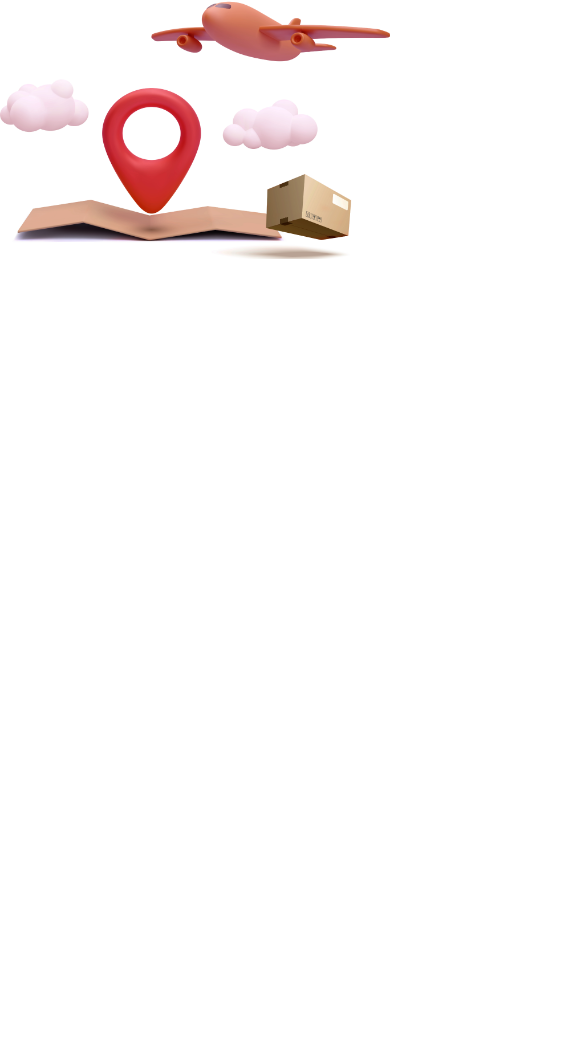
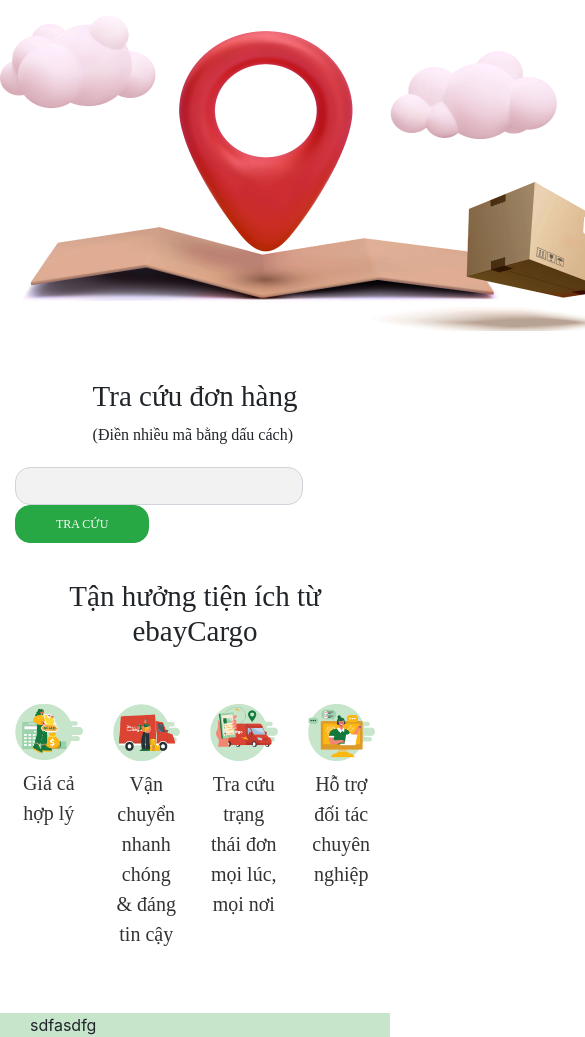
Before and after one commit to TiredQuan/EbayCargo, a plain HTML site: page index.html in a window 390 px wide. Shown: the part 257-1294 px from the top of the page, 585 px wide, since content can reach past the window. Before the commit the page ends 844 px from the top, so only its background shows below. Drawn offline with Linux system fonts and the light colour scheme; a web font is replaced by a local one.

Commit message:
make it moblie responsive

```diff
--- a/dist/css/styleCommon.css
+++ b/dist/css/styleCommon.css
@@ -76,7 +76,7 @@ h1 span::before{
     left: -5%;
     width: 334px;
     height: 98px;
-    background:url(../images/Vector1.png) no-repeat center center;
+    background:url(../dist/images/Vector1.png) no-repeat center center;
     background-size: 100% 100%;
     pointer-events: none;
 }
--- /dev/null
+++ b/dist/css/web.css
@@ -0,0 +1,61 @@
+@font-face {
+    font-family: beVNProMedium;
+    src: url("../Be_Vietnam_Pro/BeVietnamPro-Medium.ttf");
+}
+@font-face {
+    font-family: beVNPro;
+    src: url("../Be_Vietnam_Pro/BeVietnamPro-Light.ttf");
+}
+.bg-light{
+    background: none !important;
+}
+.navbar{
+    padding: 27px 0;
+}
+.navbar-light .navbar-nav
+.active>.nav-link,
+.navbar-light .navbar-nav .nav-link.active,
+.navbar-light .navbar-nav .nav-link.show,
+.navbar-light .navbar-nav .show>.nav-link{
+    color:#22AC4C
+}
+.mt-48{
+    margin-top: 48px;
+
+}
+.mt-20{
+    margin-top: 20px;
+
+}
+.textInfo{
+    font-family:beVNProMedium ;
+    font-size: 29px;
+}
+.text-detail{
+    font-size: 16px;
+    font-family:beVNPro ;
+    font-style: normal;
+    font-weight: 300;
+}
+.fixWid{
+    width: 80%;
+    float: left;
+    margin-right: 3%;
+    border-radius: 15px;
+    background: #F2F2F2;
+}
+.btn-success{
+    padding:9px 40px !important;
+    border-radius: 15px;
+    text-transform: uppercase;
+    font-family:beVNPro ;
+    font-size: 12px;
+}
+.captionCargo{
+    font-family:beVNProMedium ;
+    font-size: 20px;
+    color: #333;
+}
+.bgfooter{
+    background-color: #C7E5CB;
+}
--- a/index.html
+++ b/index.html
@@ -4,16 +4,20 @@
     <meta charset="UTF-8">
     <meta http-equiv="X-UA-Compatible" content="IE=edge">
     <meta name="viewport" content="width=device-width, initial-scale=1.0">
-    <title>EbayCargo</title>
+    <title>Document</title>
     <link rel="stylesheet" href="dist/bootstrap/css/bootstrap.min.css">
     <link rel="stylesheet" href="dist/fonts/FontAwesome/all.min.css">
-    <link rel="stylesheet" href="dist/css/styleCommon.css">
+    <link rel="stylesheet" href="dist/css/web.css">
+
 </head>
 <body>
     <div class="container-fluid">
-        <header class="container">
-                    <nav class="navbar navbar-expand-lg navbar-light bg-light">
-                        <a class="navbar-brand" href="#"><img src="dist/images/logopng-011.png" alt=""></a>
+        <div class="row">
+            <div class="container">
+                <nav class="navbar navbar-expand-sm navbar-light bg-light">
+                    <a class="navbar-brand" href="#">
+                        <img src="dist/images/logopng-011.png" alt="">
+                    </a>
                     <button class="navbar-toggler d-lg-none" type="button" data-toggle="collapse" data-target="#collapsibleNavId" aria-controls="collapsibleNavId"
                         aria-expanded="false" aria-label="Toggle navigation">
                         <span class="navbar-toggler-icon"></span>
@@ -21,32 +25,84 @@
                     <div class="collapse navbar-collapse" id="collapsibleNavId">
                         <ul class="navbar-nav ml-auto mt-2 mt-lg-0">
                             <li class="nav-item active">
-                                    <a class="nav-link pl-5" href="#">Trang chủ<span class="sr-only">(current)</span></a>
+                                <a class="nav-link" href="#">Trang chủ</a>
                             </li>
                             <li class="nav-item">
-                                    <a class="nav-link pl-5" href="#">Dịch vụ</a>
+                                <a class="nav-link" href="#">Dịch vụ</a>
                             </li>
                             <li class="nav-item">
-                                    <a class="nav-link pl-5" href="#">Liên hệ</a>
+                                <a class="nav-link" href="#">Liên hệ</a>
                             </li>
                         </ul>
                     </div>
                 </nav>
-                </div>
-        </header>
-        <main>
-            <div class="container">
-                <h1 class="text-center f-weight-500 f-size-48">ebayCargo - <span>International</span><br>Chuyển phát nhanh Quốc tế</h1>
-                <div class="row">
+                <div class="row justify-content-md-center">
+                    <div class="col-xs-1-8">
                         <img src="dist/images/b2.png" alt="">
                     </div>
                 </div>
-        </main>
+                <div class="row justify-content-center mt-48">
+                    <div class="col-xs-1-4">
+                        <h3 class="textInfo justify-content-center">Tra cứu đơn hàng</h3>
+                        <span class="lead text-detail">(Điền nhiều mã bằng dấu cách)</span>
                     </div>
-
-
+                </div>
+                <div class="row justify-content-md-center mt-20">
+                    <div class="col-md-10">
+                        <form class="form">
+                            <div class="form-group mx-sm-3 mb-2">
+                                <input type="text" class="form-control fixWid" id="inputPassword2" placeholder="">
+                                <button type="submit" class="btn btn-success mb-2">Tra cứu</button>
+                            </div>
+                        </form>
+                    </div>
+                </div>
+                <div class="row justify-content-center  mt-20">
+                    <div class="col">
+                        <h3 class="textInfo text-center">Tận hưởng tiện ích từ ebayCargo</h3>
+                    </div>
+                </div>
+                <div class="row justify-content-center  mt-48">
+                    <div class="col text-center">
+                        <figure class="figure">
+                            <img src="dist/images/illustrationcarrgo-01 1.png" class="figure-img img-fluid rounded " alt="...">
+                            <figcaption class="figure-caption captionCargo">Giá cả hợp lý</figcaption>
+                        </figure>
+                    </div>
+                    <div class="col text-center">
+                        <figure class="figure">
+                            <img src="dist/images/illustrationcarrgo-02 1.png" class="figure-img img-fluid rounded" alt="...">
+                            <figcaption class="figure-caption captionCargo">Vận chuyển nhanh chóng & đáng tin cậy</figcaption>
+                        </figure>
+                    </div>
+                    <div class="col text-center">
+                        <figure class="figure">
+                            <img src="dist/images/illustrationcarrgo-03 1.png" class="figure-img img-fluid rounded" alt="...">
+                            <figcaption class="figure-caption captionCargo">Tra cứu trạng thái đơn mọi lúc, mọi nơi</figcaption>
+                        </figure>
+                    </div>
+                    <div class="col text-center">
+                        <figure class="figure">
+                            <img src="dist/images/illustrationcarrgo-04 1.png" class="figure-img img-fluid rounded" alt="...">
+                            <figcaption class="figure-caption captionCargo">Hỗ trợ đối tác <br />chuyên nghiệp</figcaption>
+                        </figure>
+                    </div>
+                </div>
+            </div>
+        </div>
+    </div>
+    <div class="container-fluid bgfooter">
+        <div class="row mt-48">
+            <div class="col">
+                <div class="container">
+                    <div class="row">
+                        <div class="col">sdfasdfg</div>
+                    </div>
+                </div>
+            </div>
+        </div>
+    </div>
+</body>
 <script src="dist/bootstrap/js/jquery-3.6.1.min.js"></script>
-<script src="dist/bootstrap/js/bootstrap.min.js"></script>
-<script src="dist/js/nav.js"></script>
-</body>
+<script src="dist/bootstrap/js/bootstrap.bundle.min.js"></script>
 </html>
```
Also changed, not shown: 1 other file. Lines whose indentation alone changed are shown as unchanged.
